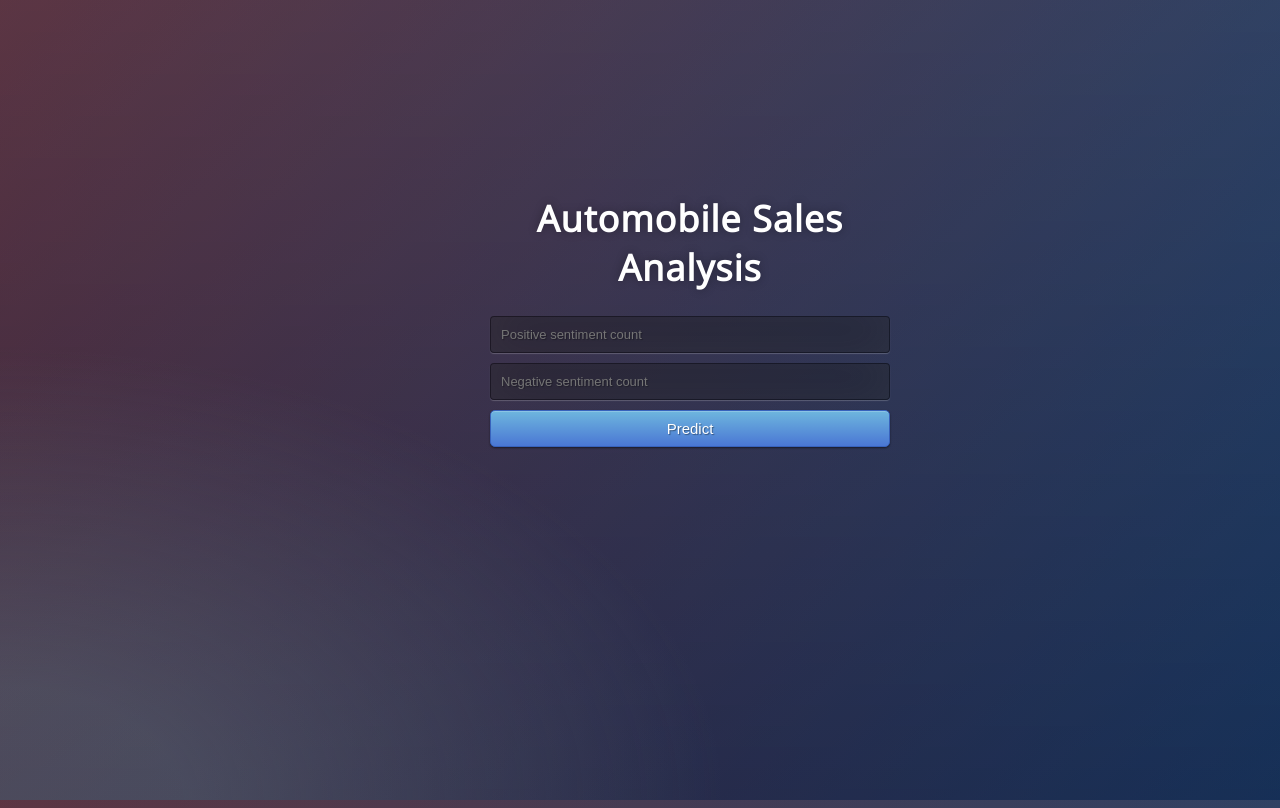
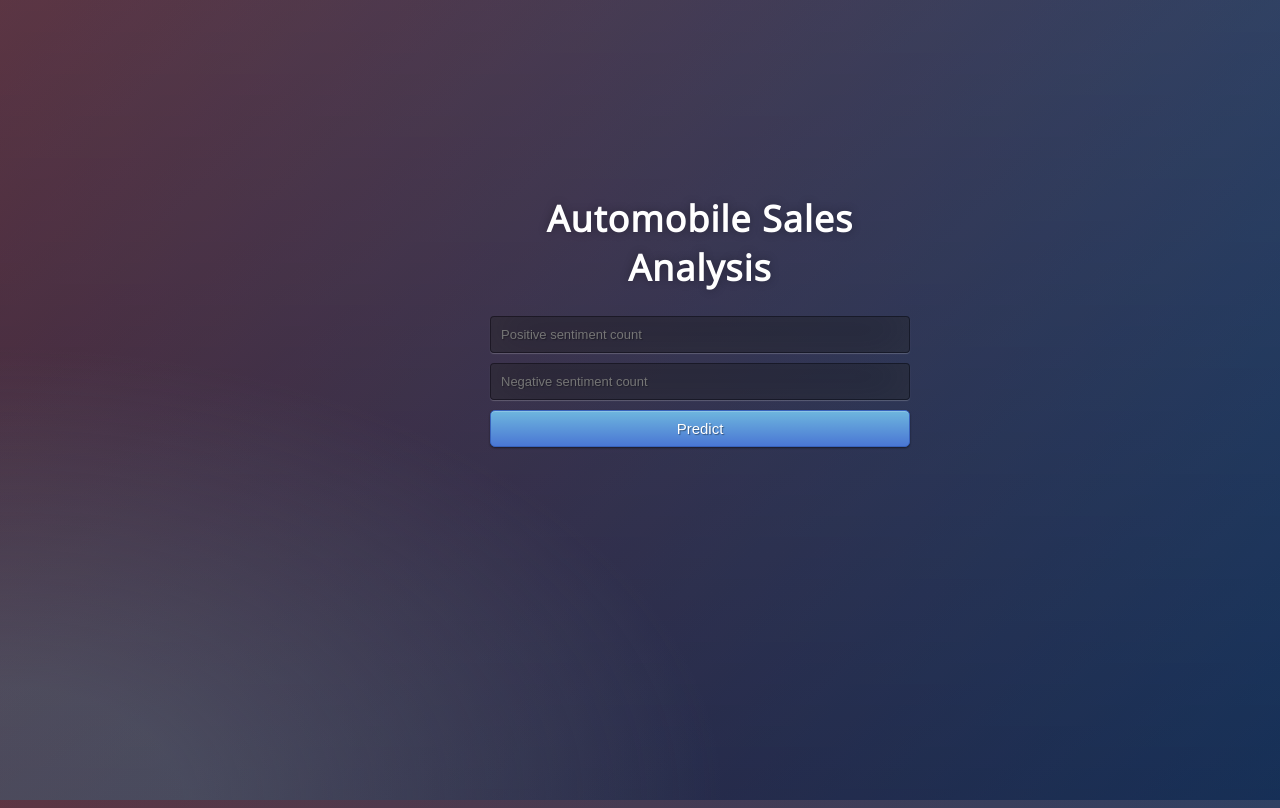
Before and after one commit to sayantikabanik/pandemic_04wheeler_hit, a Flask app: page / in a window 1280 px wide. Run offline with Flask 2, Linux system fonts and the light colour scheme; parts of the project's set-up code (start-up, migrations or seed data) failed here and were passed over.

Commit message:
style changes

```diff
--- a/static/css/style.css
+++ b/static/css/style.css
@@ -35,8 +35,8 @@ body {
 	top: 40%;
 	left: 50%;
 	margin: -150px 0 0 -150px;
-	width:400px;
-	height:400px;
+	width:420px;
+	height:420px;
 }
 
 .login h1 { color: #fff; text-shadow: 0 0 10px rgba(0,0,0,0.3); letter-spacing:1px; text-align:center; }
```
